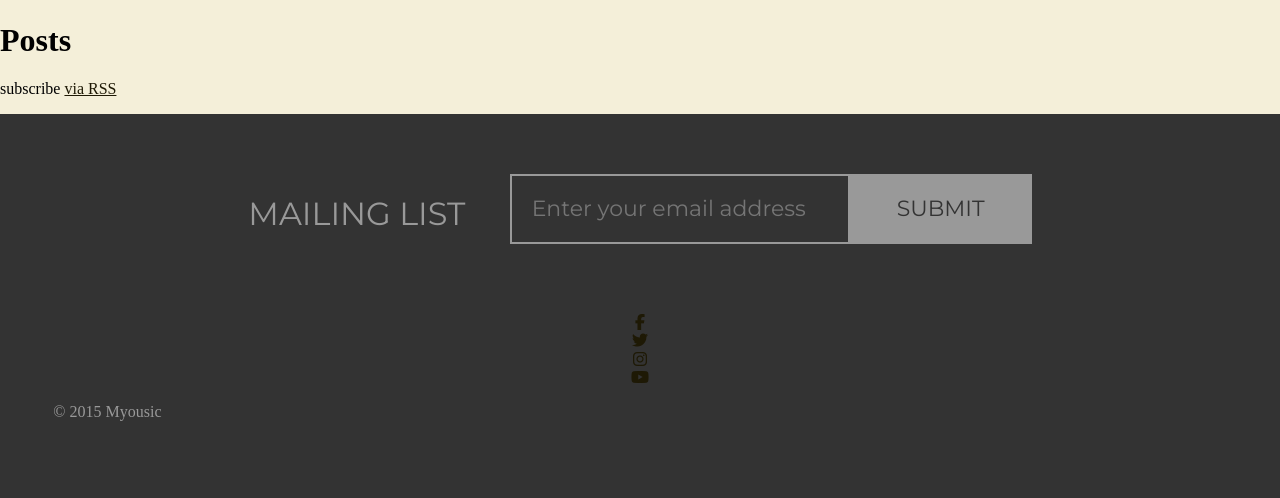
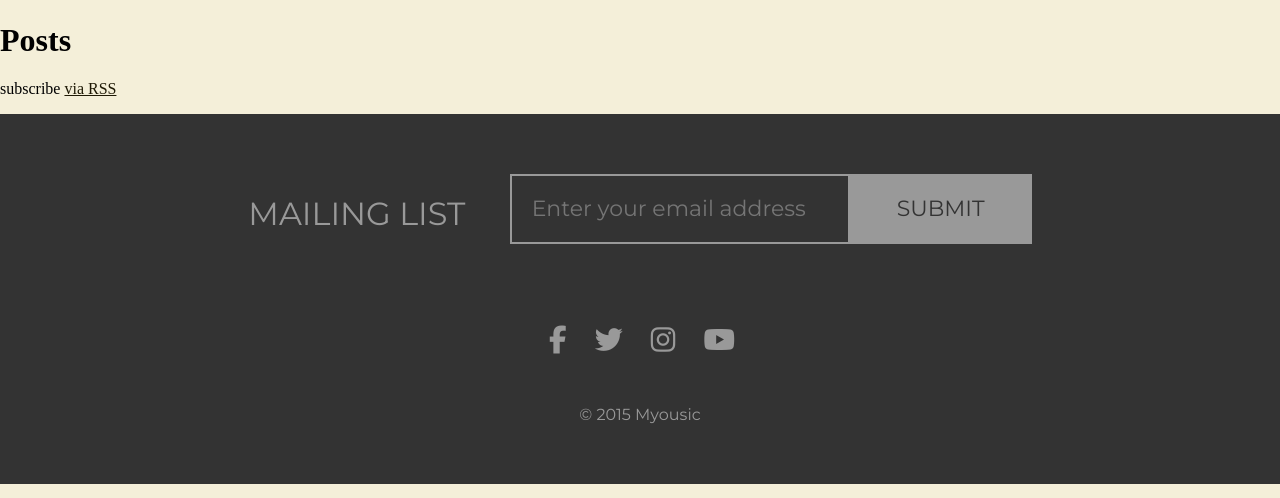
Before and after one commit to branberg/myousic-jekyll, a Jekyll site: the page built from index.html, in a window 1280 px wide. Shown: the part 710-1208 px from the top of the page. Built offline with Jekyll 4.4.1, drawn with Linux system fonts in a browser that asks for light colours; nearby versions of some CDN libraries; library files that are not in the unit come from our copies; comment, search, counter and statistics services are not loaded.

Commit message:
Styled social links and site credits.

```diff
--- a/_includes/footer.html
+++ b/_includes/footer.html
@@ -8,10 +8,10 @@
       </form>
     </div>
     <ul class="social-links">
-      <li class="social-link--facebook"><a href="https://www.facebook.com/foxandcoyote" target="_blank" title="Facebook"><i class="fa fa-facebook"></i></a></li>
-      <li class="social-link--twitter"><a href="http://twitter.com/foxandcoyote/" target="_blank" title="Twitter"><i class="fa fa-twitter"></i></a></li>
-      <li class="social-link--instagram"><a href="http://instagram.com/foxandcoyote/" target="_blank" title="Instagram"><i class="fa fa-instagram"></i></a></li>
-      <li class="social-link--youtube"><a href="http://youtube.com/foxandcoyoteband/" target="_blank" title="Youtube"><i class="fa fa-youtube"></i></a></li>
+      <li class="social-link"><a href="https://www.facebook.com/foxandcoyote" target="_blank" title="Facebook"><i class="fa fa-facebook"></i></a></li>
+      <li class="social-link"><a href="http://twitter.com/foxandcoyote/" target="_blank" title="Twitter"><i class="fa fa-twitter"></i></a></li>
+      <li class="social-link"><a href="http://instagram.com/foxandcoyote/" target="_blank" title="Instagram"><i class="fa fa-instagram"></i></a></li>
+      <li class="social-link"><a href="http://youtube.com/foxandcoyoteband/" target="_blank" title="Youtube"><i class="fa fa-youtube"></i></a></li>
     </ul>
     <p class="site-credits">&copy; {{ site.time | date: '%Y' }} {{ site.title }}</p>
   </div>
--- a/_sass/_footer.scss
+++ b/_sass/_footer.scss
@@ -3,9 +3,16 @@
   color: #999999;
   padding: 40px 0;
   background-color: #333333;
+  font-family: $montserrat;
 
   @media (min-width: 480px) {
     padding: 60px 0;
   }
 
 }
+
+.site-credits{
+  text-align: center;
+  padding-top: 40px;
+  margin: 0;
+}
--- a/_sass/_mailing-list.scss
+++ b/_sass/_mailing-list.scss
@@ -2,7 +2,6 @@
 
   text-align: center;
   padding: 0 0 40px 0;
-  font-family: "Montserrat", sans-serif;
 
   @media (min-width: 480px) {
     padding-bottom: 60px;
--- a/_sass/_social-links.scss
+++ b/_sass/_social-links.scss
@@ -1,8 +1,10 @@
 .social-links{
+
   margin: 0;
   padding: 0;
   text-align: center;
   list-style-type: none;
+
 }
 .social-link{
 
@@ -15,6 +17,7 @@
     padding: 10px 14px;
     font-size: 28px;
     text-decoration: none;
+    color: #999999;
   }
 
 }
```
